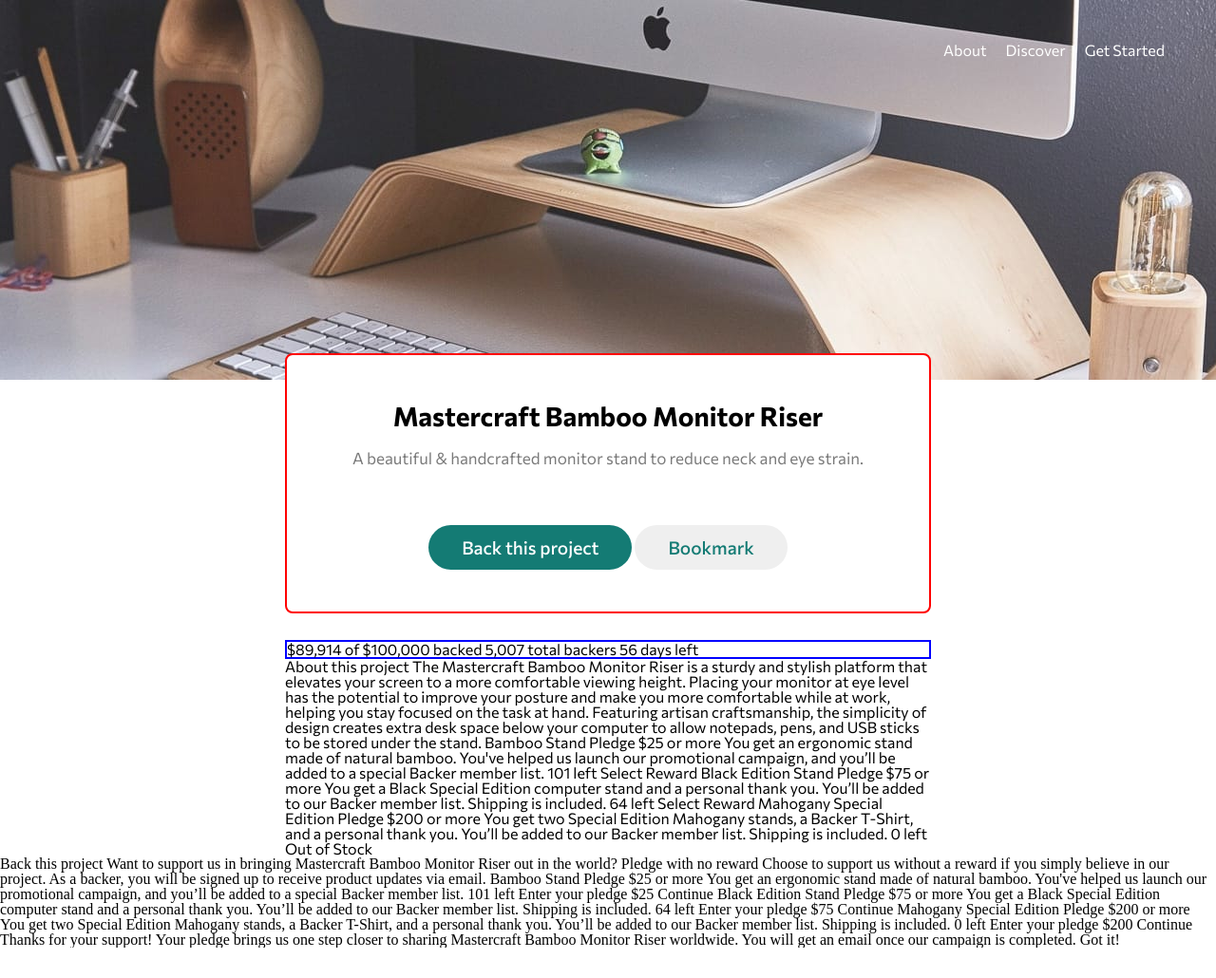
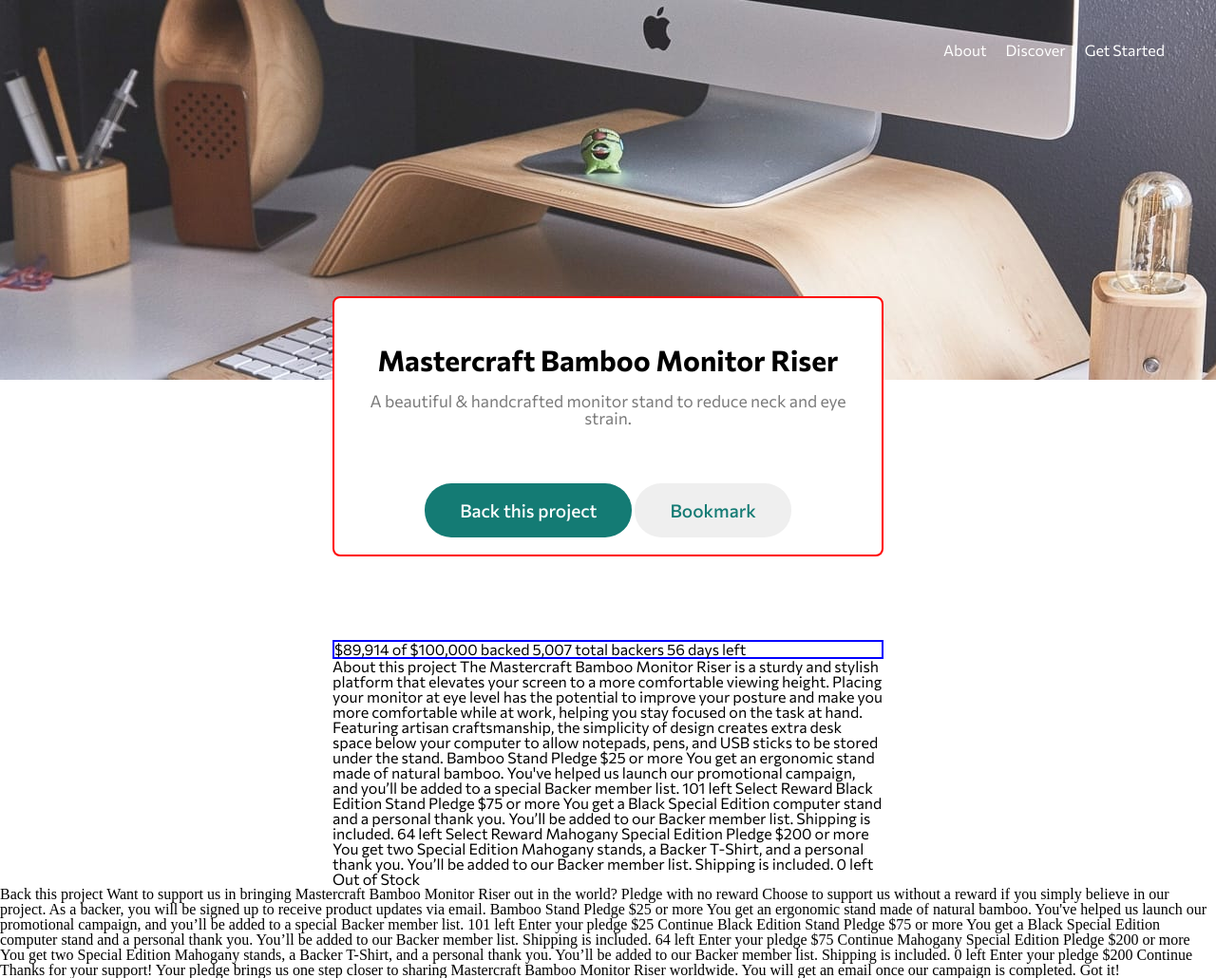
Before and after one commit to IreeHale/fundraising-site, a plain HTML site: page index.html in a window 1280 px wide. Shown: the whole page at 95% size. Before the commit the page ends 998 px from the top, so only its background shows below. Drawn offline with Linux system fonts and the light colour scheme.

Commit message:
working on the styles of the into section

```diff
--- a/styles.scss
+++ b/styles.scss
@@ -34,12 +34,12 @@ body{
     .column{
         display: flex;
         flex-direction: column;
-        margin: 0px 300px 0px 300px;
+        margin: 0px 350px 0px 350px;
         font-family: "Commissioner", sans-serif;
 
         #intro{
             position: relative;
-            bottom: 28px;
+            bottom: 88px;
             background-color: white;
             border: 2px red solid;
             border-radius: 8px;
@@ -50,13 +50,13 @@ body{
             h1{
                 padding-top: 50px;
                 font-weight: 700;
-                font-size: 28px;
+                font-size: 30px;
             }
 
             .detail{
                 color: $dark-gray;
-                padding: 22px;
-                font-size: 17px;
+                padding: 20px;
+                font-size: 17.5px;
             }
 
             button{
@@ -64,7 +64,7 @@ body{
                 font-weight: 500;
                 font-size: 19px;
                 margin-top: 40px;
-                padding: 12px 35px;
+                padding: 17px 37px;
                 border: none;
                 border-radius: 28px;
             }
```
Also changed, not shown: styles.css, 1 other file.
